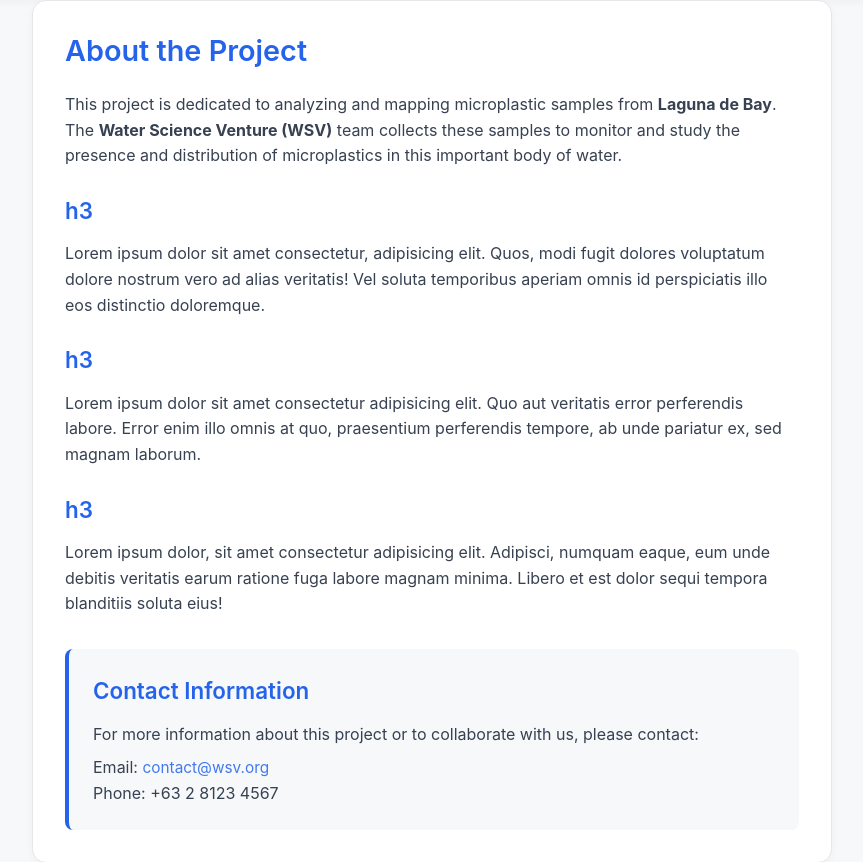
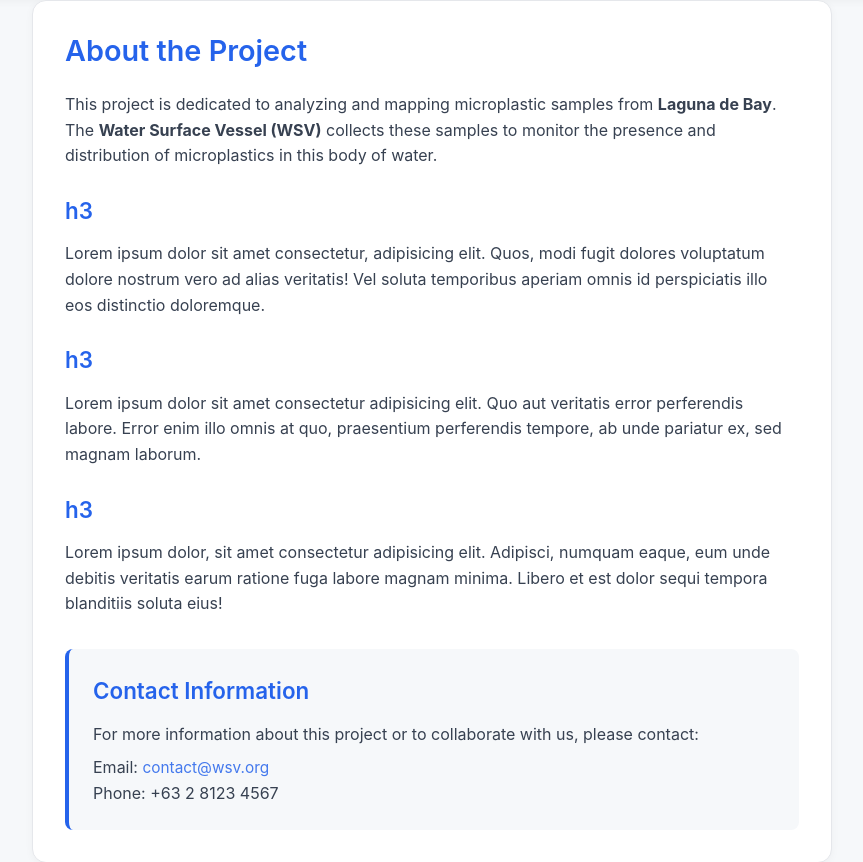
Before and after one commit to joseph-portfolio/Thesis, a Flask app: page /about in a window 1280 px wide. Shown: the part 64-926 px from the top of the page, without its empty margins (208-1071 px from the left). Run offline with Flask 3, Linux system fonts and the light colour scheme; some libraries are stand-ins or nearby versions.

Commit message:
changed about text

```diff
--- a/templates/about.html
+++ b/templates/about.html
@@ -36,7 +36,7 @@
                 <h2 style="color: #2563eb; font-size: 1.8rem; margin-bottom: 1.5rem; font-weight: 600;">About the Project</h2>
 
                 <div style="font-size: 1rem; line-height: 1.6; color: #374151;">
-                    <p>This project is dedicated to analyzing and mapping microplastic samples from <b>Laguna de Bay</b>. The <b>Water Science Venture (WSV)</b> team collects these samples to monitor and study the presence and distribution of microplastics in this important body of water.</p>
+                    <p>This project is dedicated to analyzing and mapping microplastic samples from <b>Laguna de Bay</b>. The <b>Water Surface Vessel (WSV)</b> collects these samples to monitor the presence and distribution of microplastics in this body of water.</p>
 
                     <h3 style="color: #2563eb; font-size: 1.4rem; margin: 1.5rem 0 0.8rem; font-weight: 600;">h3</h3>
                     <p>Lorem ipsum dolor sit amet consectetur, adipisicing elit. Quos, modi fugit dolores voluptatum dolore nostrum vero ad alias veritatis! Vel soluta temporibus aperiam omnis id perspiciatis illo eos distinctio doloremque.</p>
```
